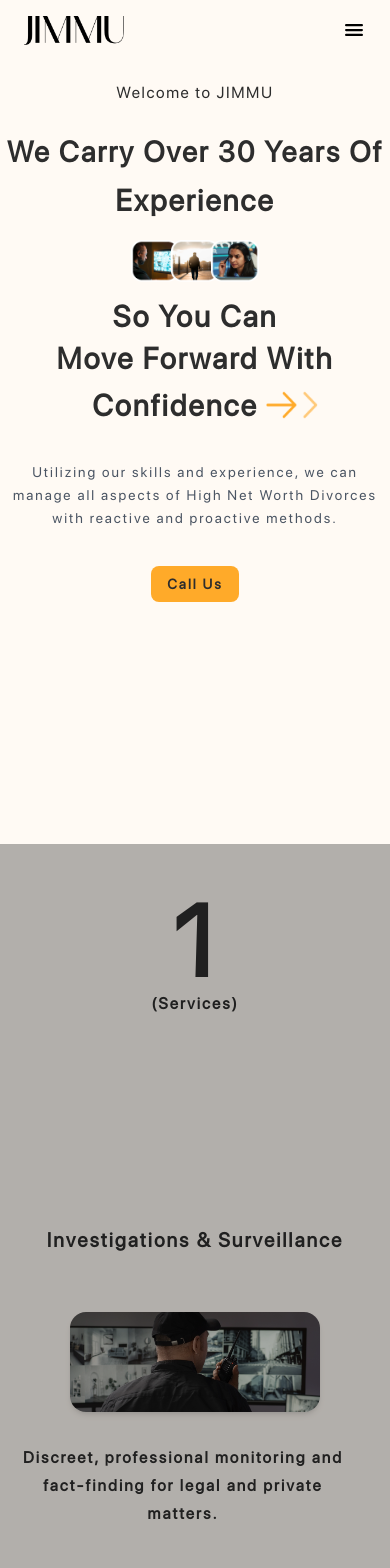
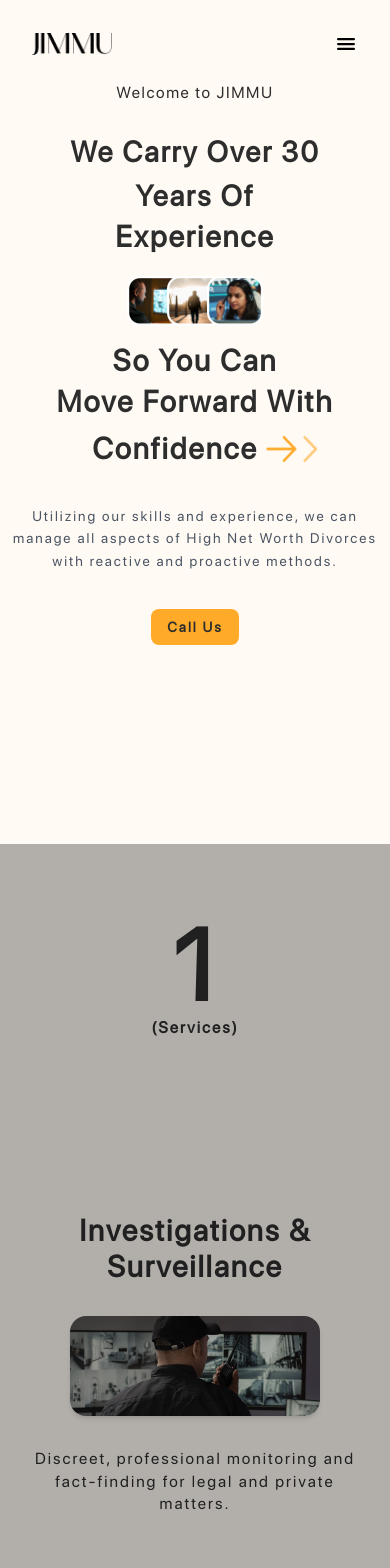
Before and after one commit to rumeshsmrr/Jimmu_V2, a React (Vite) app: page / in a window 390 px wide. Shown: the top 1568 px of the page. Built offline with nearby package versions, Linux system fonts and the light colour scheme.

Commit message:
Hamburger menu closes when click outside, Background darkens while the menu is expanded, Alignment and font size changes.

```diff
--- a/src/Pages/Home.jsx
+++ b/src/Pages/Home.jsx
@@ -1,16 +1,26 @@
-import React from "react";
+import React, { useState } from "react";
 import Header from "../components/Header.jsx";
 import HeroSection from "../components/HeroSection.jsx";
 import ServicePage from "../components/services.jsx";
 import AboutUs from "../components/AboutUs";
 import Blogs from "../components/Blogs";
-import {Footer, ConnectWithUs, FooterBottom } from "../components/Footer";
+import { Footer, ConnectWithUs, FooterBottom } from "../components/Footer";
 
 export default function Home() {
+  const [overlayVisible, setOverlayVisible] = useState(false);
+
   return (
-    <div>
-      <Header />
+    <div className={`relative ${overlayVisible ? "overflow-hidden" : ""}`}>
+      {/* Dark Overlay */}
+      {overlayVisible && (
+        <div className="fixed inset-0 bg-black bg-opacity-50 z-40"></div>
+      )}
 
+      {/* Header */}
+      <Header setOverlayVisible={setOverlayVisible} />
+
+      {/* Main Sections */}
+      <main>
         <section id="home">
           <HeroSection />
         </section>
@@ -26,10 +36,14 @@ export default function Home() {
         <section id="blogs">
           <Blogs />
         </section>
+      </main>
 
+      {/* Footer */}
+      <footer>
         <ConnectWithUs />
         <Footer />
         <FooterBottom />
+      </footer>
     </div>
   );
 }
--- a/src/components/Header.jsx
+++ b/src/components/Header.jsx
@@ -1,15 +1,18 @@
-import React, { useState, useEffect } from "react";
+import React, { useState, useEffect, useRef } from "react";
 import { IoMenu } from "react-icons/io5";
 import { MdOutlineClose } from "react-icons/md";
 import logo from "../assets/images/Logo.png";
 
-const Header = () => {
+const Header = ({ setOverlayVisible }) => {
   const [isMobileMenuOpen, setIsMobileMenuOpen] = useState(false);
   const [showHeader, setShowHeader] = useState(true);
   const [lastScrollY, setLastScrollY] = useState(0);
   const [activeSection, setActiveSection] = useState("home");
+  const mobileMenuRef = useRef(null);
 
   const handleScroll = () => {
+    if (isMobileMenuOpen) return; // Disable scroll effect when the menu is open
+
     const currentScrollY = window.scrollY;
     setShowHeader(lastScrollY > currentScrollY || currentScrollY <= 0);
     setLastScrollY(currentScrollY);
@@ -36,9 +39,28 @@ const Header = () => {
   useEffect(() => {
     window.addEventListener("scroll", handleScroll);
     return () => window.removeEventListener("scroll", handleScroll);
-  }, [lastScrollY]);
+  }, [lastScrollY, isMobileMenuOpen]);
 
-  const toggleMobileMenu = () => setIsMobileMenuOpen(!isMobileMenuOpen);
+  useEffect(() => {
+    const handleClickOutside = (event) => {
+      if (
+        isMobileMenuOpen &&
+        mobileMenuRef.current &&
+        !mobileMenuRef.current.contains(event.target)
+      ) {
+        setIsMobileMenuOpen(false);
+        setOverlayVisible(false);
+      }
+    };
+
+    document.addEventListener("mousedown", handleClickOutside);
+    return () => document.removeEventListener("mousedown", handleClickOutside);
+  }, [isMobileMenuOpen, setOverlayVisible]);
+
+  const toggleMobileMenu = () => {
+    setIsMobileMenuOpen(!isMobileMenuOpen);
+    setOverlayVisible(!isMobileMenuOpen);
+  };
 
   const links = [
     { name: "Home", id: "home" },
@@ -49,25 +71,25 @@ const Header = () => {
 
   return (
     <header
-      className={`fixed top-0 w-full z-50 transition-transform duration-300 bg-transparent ${
+      className={`fixed top-0 w-screen z-50 transition-transform duration-300 bg-transparent ${
         showHeader ? "translate-y-0" : "-translate-y-full"
       }`}
     >
-      <div className="flex items-center justify-between px-6 py-4">
+      <div className="flex items-center justify-between px-8 py-8">
         {/* Logo Section */}
-        <div className="flex items-center w-[100px]">
+        <div className="flex items-center w-[80px] md:w-[100px] md:ml-10 ">
           <img src={logo} alt="Logo" className="w-full h-auto" />
         </div>
 
         {/* Nav for Desktop */}
-        <div className="hidden md:flex-1 md:flex justify-center mt-2 md:mr-24">
+        <div className="hidden md:flex-1 md:flex justify-center mt-2 mr-[11%]">
           <div className="bg-white shadow-md rounded-full flex items-center justify-center px-4 pt-2 pb-3">
             <ul className="flex flex-wrap justify-center gap-6 px-6">
               {links.map((link) => (
                 <li key={link.id}>
                   <a
                     href={`#${link.id}`}
-                    onClick={() => setActiveSection(link.id)} // Manually update active section
+                    onClick={() => setActiveSection(link.id)}
                     className={`relative font-medium transition ${
                       activeSection === link.id
                         ? "font-semibold text-secondary"
@@ -86,23 +108,24 @@ const Header = () => {
         </div>
 
         {/* Mobile Menu Button */}
-        <button
-          className="md:hidden text-2xl"
-          onClick={toggleMobileMenu}
-        >
+        <button className="md:hidden text-2xl" onClick={toggleMobileMenu}>
           {isMobileMenuOpen ? <MdOutlineClose /> : <IoMenu />}
         </button>
       </div>
 
       {/* Mobile Menu */}
       {isMobileMenuOpen && (
-        <nav className="md:hidden flex flex-col items-center space-y-4 px-6 py-4 bg-white shadow-lg">
+        <nav
+          ref={mobileMenuRef}
+          className="md:hidden flex flex-col items-center space-y-4 px-6 py-4 bg-white shadow-lg z-50"
+        >
           {links.map((link) => (
             <a
               key={link.id}
               href={`#${link.id}`}
               onClick={() => {
                 setIsMobileMenuOpen(false);
+                setOverlayVisible(false);
                 setActiveSection(link.id);
               }}
               className={`font-medium transition ${
--- a/src/components/HeroSection.jsx
+++ b/src/components/HeroSection.jsx
@@ -62,9 +62,9 @@ const HeroSection = () => {
 
         {/* Main Heading */}
 
-        <div className="overflow-hidden p-1">
+        <div className="overflow-hidden sm:0 md:p-4">
           <motion.h1
-            className="text-[29px] md:text-6xl font-bold text-secondary leading-[2.25rem]"
+            className="text-[29px] md:text-6xl font-bold text-secondary leading-[2.75rem] md:leading-[2.25rem] mx-10 md:mx-0 "
             variants={textVariant}
             initial="hidden"
             animate={isInView ? "visible" : "hidden"}
@@ -73,7 +73,7 @@ const HeroSection = () => {
           </motion.h1>
         </div>
 
-        <div className="flex md:flex-row flex-col justify-center gap-4 items-center mt-2 mb-1 md:mt-5 md:mb-3">
+        <div className="flex md:flex-row flex-col justify-center gap-4 items-center mt-0 mb-1 md:mt-5 md:mb-3">
           <div className="overflow-hidden pb-1">
             <motion.h1
               className="text-3xl md:text-6xl font-bold text-secondary leading-tight"
@@ -89,7 +89,7 @@ const HeroSection = () => {
             <motion.img
               src={hero1}
               alt="Experience 1"
-              className="w-12 sm:w-14 md:w-[70px] h-auto z-10 relative"
+              className="w-14 md:w-[70px] h-auto z-10 relative"
               initial={{ opacity: 0, x: -20 }}
               animate={isInView ? { opacity: 1, x: 0 } : { opacity: 0, x: -20 }}
               transition={{
@@ -101,7 +101,7 @@ const HeroSection = () => {
             <motion.img
               src={hero2}
               alt="Experience 2"
-              className="w-12 sm:w-14 md:w-[70px] relative z-20 -ml-4 sm:-ml-6 md:-ml-8"
+              className="w-14 md:w-[70px] relative z-20 -ml-6 md:-ml-8"
               initial={{ opacity: 0, x: -20 }}
               animate={isInView ? { opacity: 1, x: 0 } : { opacity: 0, x: -20 }}
               transition={{
@@ -113,7 +113,7 @@ const HeroSection = () => {
             <motion.img
               src={hero3}
               alt="Experience 3"
-              className="w-12 sm:w-14 md:w-[70px] relative z-20 -ml-4 sm:-ml-6 md:-ml-8"
+              className="w-14 md:w-[70px] relative z-20 -ml-6 md:-ml-8"
               initial={{ opacity: 0, x: -20 }}
               animate={isInView ? { opacity: 1, x: 0 } : { opacity: 0, x: -20 }}
               transition={{
--- a/src/components/services.jsx
+++ b/src/components/services.jsx
@@ -22,11 +22,12 @@ const ServiceSection = ({ number, title, description, image, alt, index, isDarke
         transition: "filter 0.5s ease-in-out",
       }}
     >
-      <section className="w-full flex items-start justify-center h-full bg-primary">
+      <section className="w-full flex items-start justify-center h-full bg-primary p-6">
 
         <div className="w-fit grid grid-cols-1 md:grid-cols-2 items-start px-2 sm:px-4 md:px-0 h-full">
 
           {/* Left Section */}
+
           <div className="flex  flex-col md:flex-row items-center md:items-start justify-between m-2 sm:m-4 md:m-10 ">
             <h1 className="text-[100px] md:text-[350px] font-bold text-secondary leading-none md:pt-0 pt-10 md:pl-10 pl-0">
               {number}
@@ -43,7 +44,7 @@ const ServiceSection = ({ number, title, description, image, alt, index, isDarke
               isServiceThree ? "gap-8 sm:gap-10 md:gap-36" : ""
             }`}
           >
-            <h2 className="text-xl md:text-[4rem] leading-[5rem]  font-semibold text-secondary text-center md:text-left">
+            <h2 className="text-3xl md:text-[4rem]  md:leading-[5rem]  font-semibold text-secondary text-center md:text-left">
               {title}
             </h2>
 
@@ -57,7 +58,7 @@ const ServiceSection = ({ number, title, description, image, alt, index, isDarke
             </div>
 
             {/* Description */}
-            <p className="text-base font-semibold leading-[1.75rem] md:text-[25px] text-secondary text-center md:text-left pr-6">
+            <p className="text-base md:font-semibold leading-[1.4rem] md:leading-[1.75rem] md:text-[25px] text-secondary text-center md:text-left">
               {description}
             </p>
           </div>
@@ -140,7 +141,7 @@ const services = [
     number: "4",
     title: "Assets Tracing & Forfeiture",
     description:
-      "Investigating and recovering hidden assets.",
+      "Investigating and recovering hidden assets across jurisdictions.",
     image: service4,
     alt: "Assets Tracing and Forfeiture",
   },
```
Lines whose indentation alone changed are shown as unchanged.
